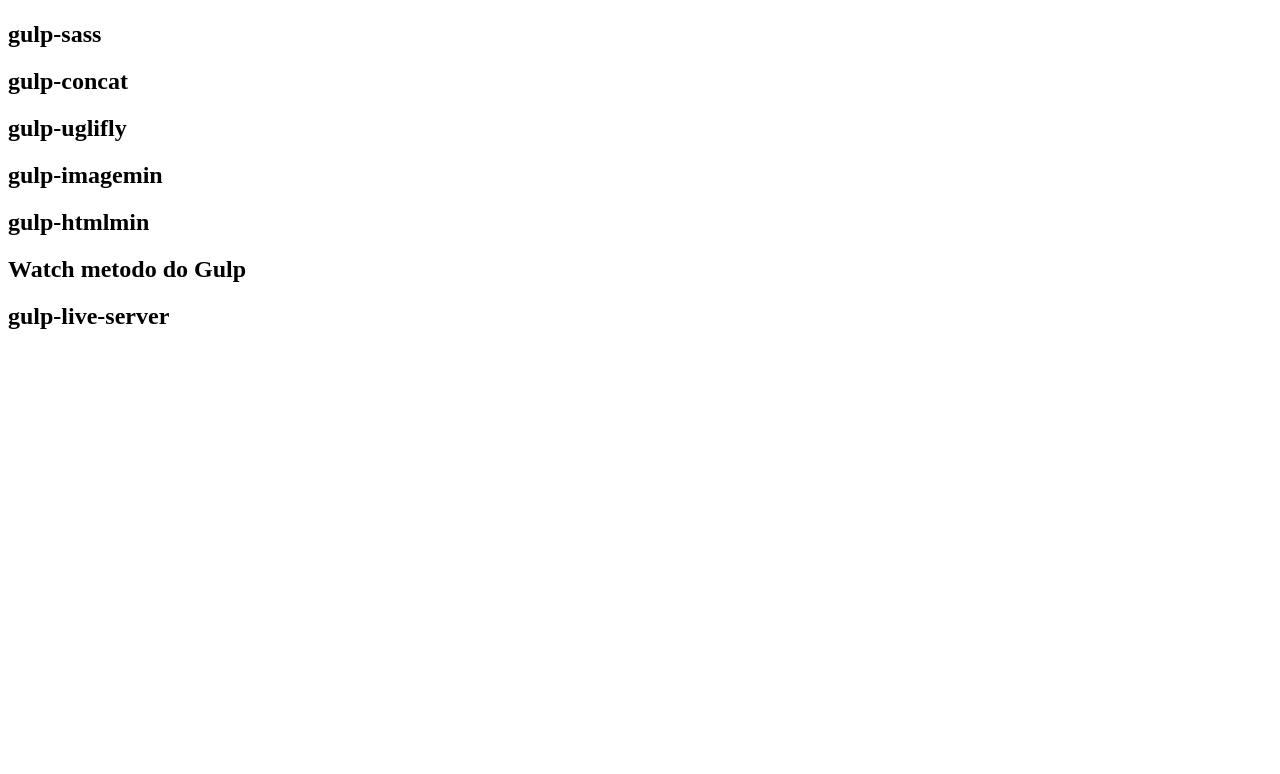
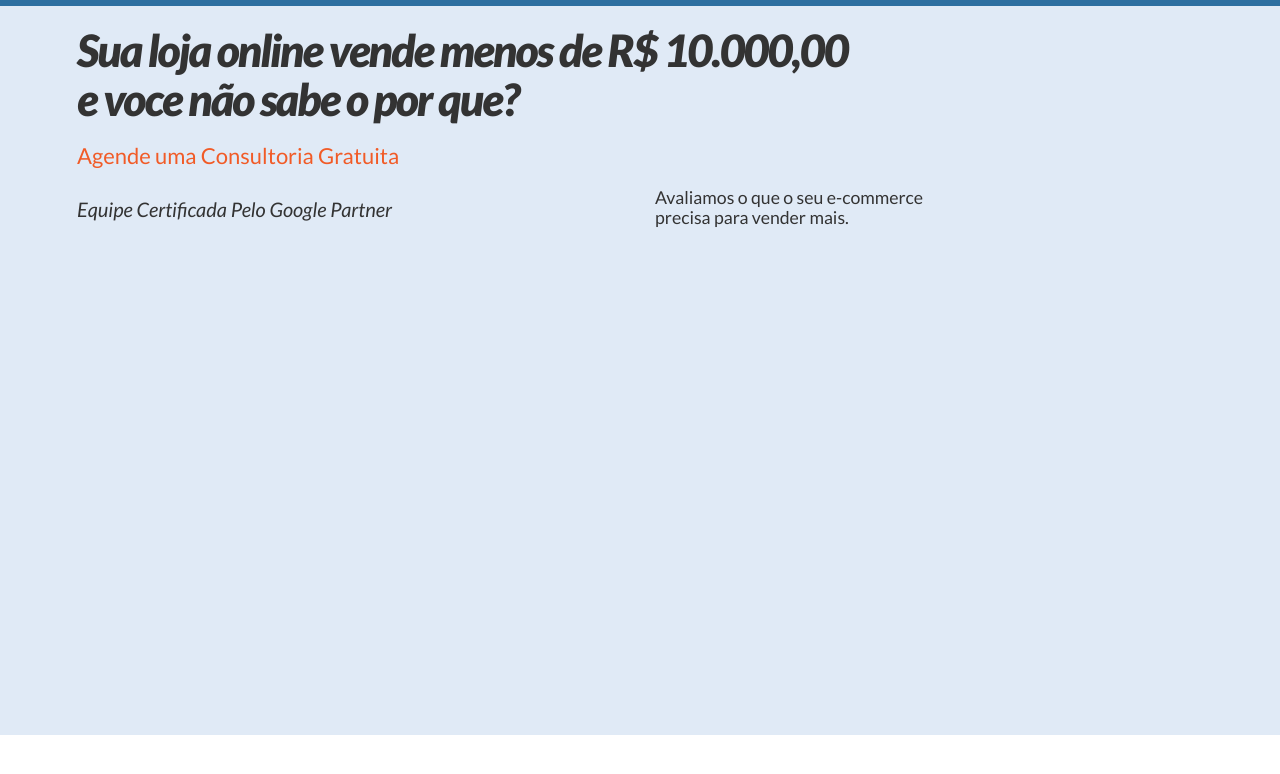
Before and after one commit to marcusloren/landing-ebook-ecommerce, a plain HTML site: page index.html in a window 1280 px wide. Drawn offline with nearby package versions, Linux system fonts and the light colour scheme.

Commit message:
Novas Alterações

```diff
--- a/assets/css/styles.min.css
+++ b/assets/css/styles.min.css
@@ -1 +1 @@
-.heranca,.botao-heranca{background-color:pink;color:#000;text-align:center;letter-spacing:-1px}.botao-heranca{color:#fff}.message{border-color:1px solid #ccc;padding:10px;color:#333}
+@import url(https://fonts.googleapis.com/css?family=Lato:400,300,100,100italic,300italic,700,700italic,900italic,400italic);*{margin:0;padding:0}@media only screen and (min-width: 1200px){.container{width:1156px}}#topo{background-color:#e0eaf6;height:735px;border-top:solid 6px #2d6fa0}#topo h1{font-size:44.61px;font-family:"Lato",sans-serif;letter-spacing:-2px;font-style:italic;font-weight:900}#topo h2{font-family:"Lato",sans-serif;font-size:22px;color:#f15b27}#topo h3{font-family:"Lato",sans-serif;font-size:20px;font-style:italic}#topo h4{font-family:"Lato",sans-serif;font-size:17.68px}
--- a/assets/src/sass/_header.scss
+++ b/assets/src/sass/_header.scss
@@ -0,0 +1,8 @@
+#topo{
+background-color:$blue_sec_color; height:735px;
+border-top:solid 6px #2d6fa0;
+    h1{font-size:44.61px; font-family:$lato_font; letter-spacing:-2px; font-style:$font_italic; font-weight:$bold_italic;}
+    h2{font-family:$lato_font; font-size:22px; color:$subtit_color;}
+    h3{font-family:$lato_font; font-size:20px; font-style:$font_italic;}
+    h4{font-family:$lato_font; font-size:17.68px;}
+}
--- a/assets/src/sass/style.scss
+++ b/assets/src/sass/style.scss
@@ -1,5 +1,4 @@
 //Mixins
-
 @mixin border-radius($radius) {
     -webkit-border-radius: $radius;
     -moz-border-radius: $radius;
@@ -7,12 +6,51 @@
     -o-border-radius: $radius;
     border-radius: $radius;
 }
+// Google Fonts
+@import url(https://fonts.googleapis.com/css?family=Lato:400,300,100,100italic,300italic,700,700italic,900italic,400italic);
 
 
 //Variáveis
-$font-stack: Helvetica, sans-serif;
+$lato_font:'Lato', sans-serif;
+$h1_color: #252525;
+$font_italic:italic;
+$bold_italic:900;
+$subtit_color:#f15b27;
+$blue_sec_color:#e0eaf6;
+
+//Reset
+* {
+    margin: 0;
+    padding: 0;
+}
+
+//classes
 
 
-//Reset
 
-*{margin: 0; padding:0;}
+//Media Queries
+
+@media only screen and (min-width : 320px) {
+
+}
+
+
+@media only screen and (min-width : 480px) {
+
+}
+
+
+@media only screen and (min-width : 768px) {
+
+}
+
+
+@media only screen and (min-width : 992px) {
+
+}
+
+
+@media only screen and (min-width : 1200px) {
+.container{width:1156px;}
+
+}
--- a/index.html
+++ b/index.html
@@ -1,57 +1,70 @@
 <!DOCTYPE html>
-<html>
+<html lang="pt_br">
 
 <head>
     <meta charset="utf-8">
     <meta http-equiv="X-UA-Compatible" content="IE=edge">
-    <title></title>
-    <link rel="stylesheet" href="assets/css/styles.min.css">
+    <meta name="viewport" content="width=device-width, initial-scale=1">
+    <title>Aw5 Digital - Consultoria de Ecommerce</title>
+    <link rel="stylesheet" href="https://maxcdn.bootstrapcdn.com/bootstrap/3.3.6/css/bootstrap.min.css" integrity="sha384-1q8mTJOASx8j1Au+a5WDVnPi2lkFfwwEAa8hDDdjZlpLegxhjVME1fgjWPGmkzs7" crossorigin="anonymous">
+    <link rel="stylesheet" href="../assets/css/styles.min.css">
+
+    <!-- HTML5 shim and Respond.js for IE8 support of HTML5 elements and media queries -->
+    <!-- WARNING: Respond.js doesn't work if you view the page via file:// -->
+    <!--[if lt IE 9]>
+      <script src="https://oss.maxcdn.com/html5shiv/3.7.2/html5shiv.min.js"></script>
+      <script src="https://oss.maxcdn.com/respond/1.4.2/respond.min.js"></script>
+    <![endif]-->
 </head>
 
 <body>
 
-    <header>
-        <div class="nav">
-            <h1 id="logo"></h1>
-            <p id="logoDesc"></p>
-        </div>
-    </header>
-
+    <!-- Main -->
     <main>
-
-        <p id="video"></p>
-
-        <section>
-            <h1>gulp-sass</h1>
-        </section>
-
-        <section>
-            <h1>gulp-concat</h1>
-        </section>
-
-        <section>
-            <h1>gulp-uglifly</h1>
-        </section>
-
-        <section>
-            <h1>gulp-imagemin</h1>
-        </section>
-
-        <section>
-            <h1>gulp-htmlmin</h1>
-        </section>
-
-        <section>
-            <h1>Watch metodo do Gulp</h1>
-        </section>
-
-        <section>
-            <h1>gulp-live-server</h1>
-        </section>
-    </main>
+        <!-- Header Topo -->
+        <header id="topo">
 
 
-    <script type="text/javascript" src="assets/js/script.min.js"></script>
+            <div class="container">
+
+                <div id="cabecalho">
+
+
+                </div>
+
+                <hgroup>
+
+                    <h1>Sua loja online vende menos de R$ 10.000,00<br>
+
+e voce não sabe o por que?</h1>
+                    <h2>Agende uma Consultoria Gratuita</h2>
+
+                </hgroup>
+
+                <div class="row">
+
+                    <div class="col-md-6 google-partner">
+                        <h3> Equipe Certificada Pelo Google Partner</h3>
+                    </div>
+
+                    <div class="col-md-6 form">
+                        <h4>Avaliamos o que o seu e-commerce<br> precisa para vender mais.</h4>
+                    </div>
+
+                </div>
+
+
+
+            </div>
+
+        </header>
+        <!--/ Header Topo -->
+
+    </main>
+    <!-- / Main -->
+
+
+    <script src="https://maxcdn.bootstrapcdn.com/bootstrap/3.3.6/js/bootstrap.min.js" integrity="sha384-0mSbJDEHialfmuBBQP6A4Qrprq5OVfW37PRR3j5ELqxss1yVqOtnepnHVP9aJ7xS" crossorigin="anonymous"></script>
 </body>
 
 </html>
```
Also changed, not shown: _html/index.html (+62 -0 lines). Lines whose indentation alone changed are shown as unchanged.
